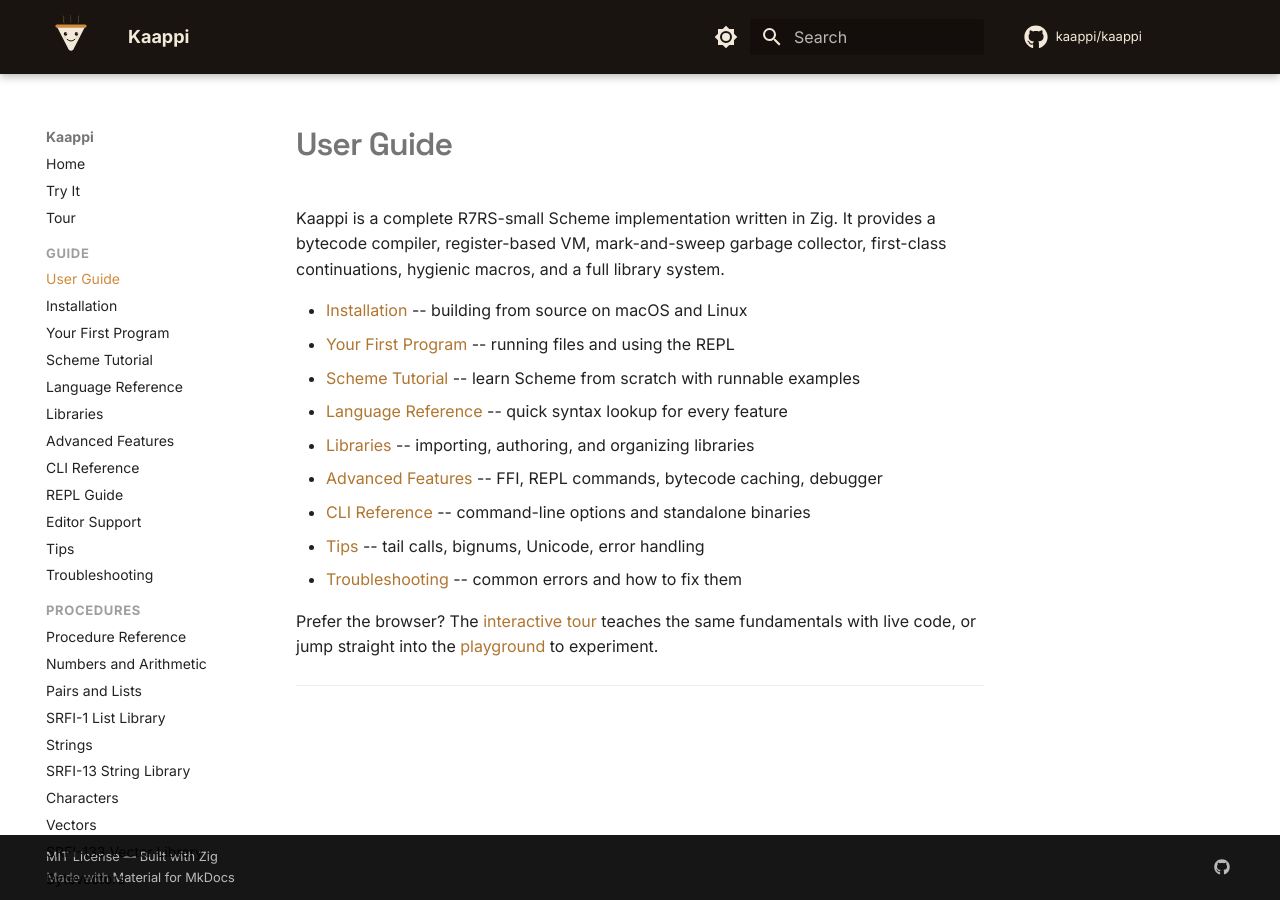
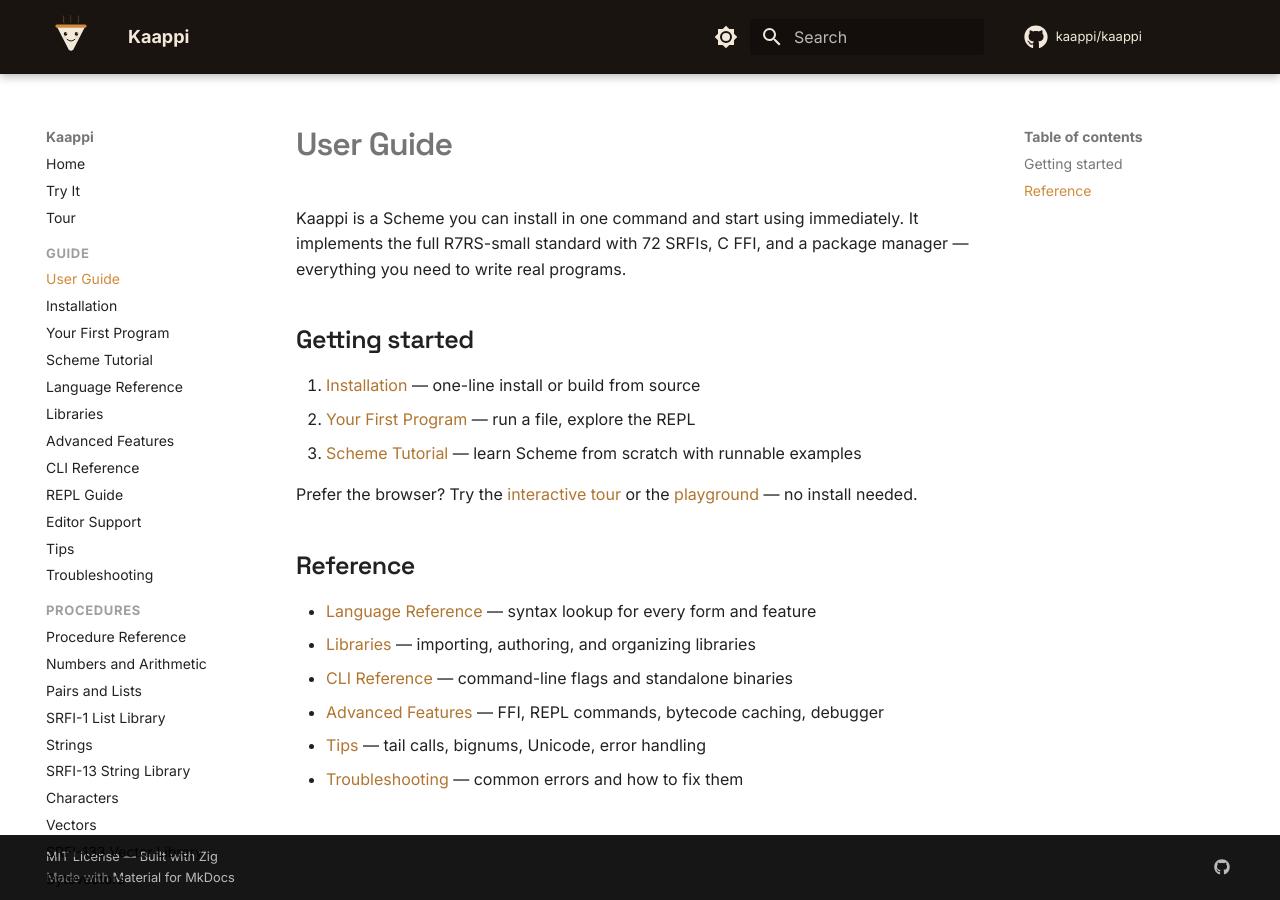
Before and after one commit to kaappi/kaappi.github.io, an MkDocs documentation site: the page built from docs/guide/index.md, in a window 1280 px wide. Built offline with MkDocs 1.6.1 and Material for MkDocs 9.7.7, drawn with Linux system fonts in a browser that asks for light colours; comment, search, counter and statistics services are not loaded.

Commit message:
Rewrite guide index: user-facing intro, grouped links
Replace implementation-focused intro (bytecode, VM, GC) with what
users can do. Group links into Getting Started and Reference sections.

Co-Authored-By: Claude Opus 4.6 (1M context) <noreply@anthropic.com>

```diff
--- a/docs/guide/index.md
+++ b/docs/guide/index.md
@@ -1,21 +1,23 @@
 # User Guide
 
-Kaappi is a complete R7RS-small Scheme implementation written in Zig. It provides
-a bytecode compiler, register-based VM, mark-and-sweep garbage collector,
-first-class continuations, hygienic macros, and a full library system.
+Kaappi is a Scheme you can install in one command and start using immediately.
+It implements the full R7RS-small standard with 72 SRFIs, C FFI, and a
+package manager — everything you need to write real programs.
 
-- [Installation](installation.md) -- building from source on macOS and Linux
-- [Your First Program](first-program.md) -- running files and using the REPL
-- [Scheme Tutorial](tutorial.md) -- learn Scheme from scratch with runnable examples
-- [Language Reference](language.md) -- quick syntax lookup for every feature
-- [Libraries](libraries.md) -- importing, authoring, and organizing libraries
-- [Advanced Features](advanced.md) -- FFI, REPL commands, bytecode caching, debugger
-- [CLI Reference](cli.md) -- command-line options and standalone binaries
-- [Tips](tips.md) -- tail calls, bignums, Unicode, error handling
-- [Troubleshooting](troubleshooting.md) -- common errors and how to fix them
+## Getting started
 
-Prefer the browser? The [interactive tour](../tour.md) teaches the same
-fundamentals with live code, or jump straight into the
-[playground](../playground.md) to experiment.
+1. [Installation](installation.md) — one-line install or build from source
+2. [Your First Program](first-program.md) — run a file, explore the REPL
+3. [Scheme Tutorial](tutorial.md) — learn Scheme from scratch with runnable examples
 
----
+Prefer the browser? Try the [interactive tour](../tour.md) or the
+[playground](../playground.md) — no install needed.
+
+## Reference
+
+- [Language Reference](language.md) — syntax lookup for every form and feature
+- [Libraries](libraries.md) — importing, authoring, and organizing libraries
+- [CLI Reference](cli.md) — command-line flags and standalone binaries
+- [Advanced Features](advanced.md) — FFI, REPL commands, bytecode caching, debugger
+- [Tips](tips.md) — tail calls, bignums, Unicode, error handling
+- [Troubleshooting](troubleshooting.md) — common errors and how to fix them
```
